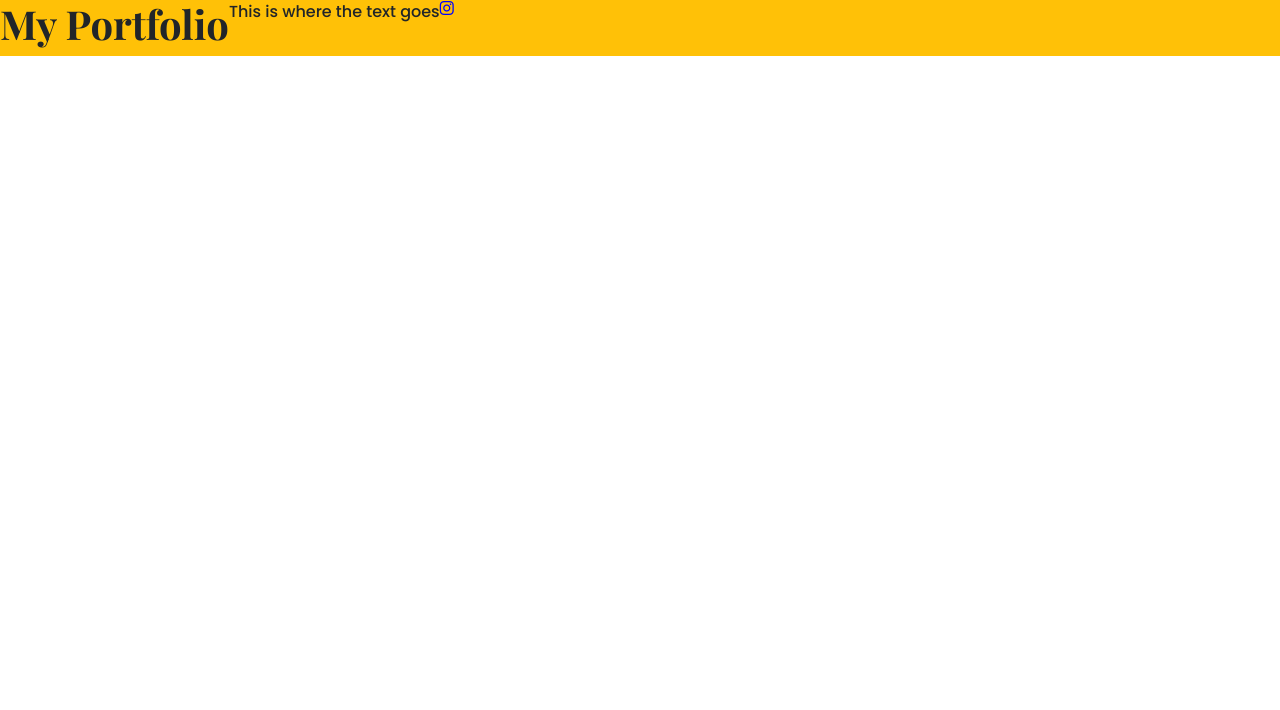
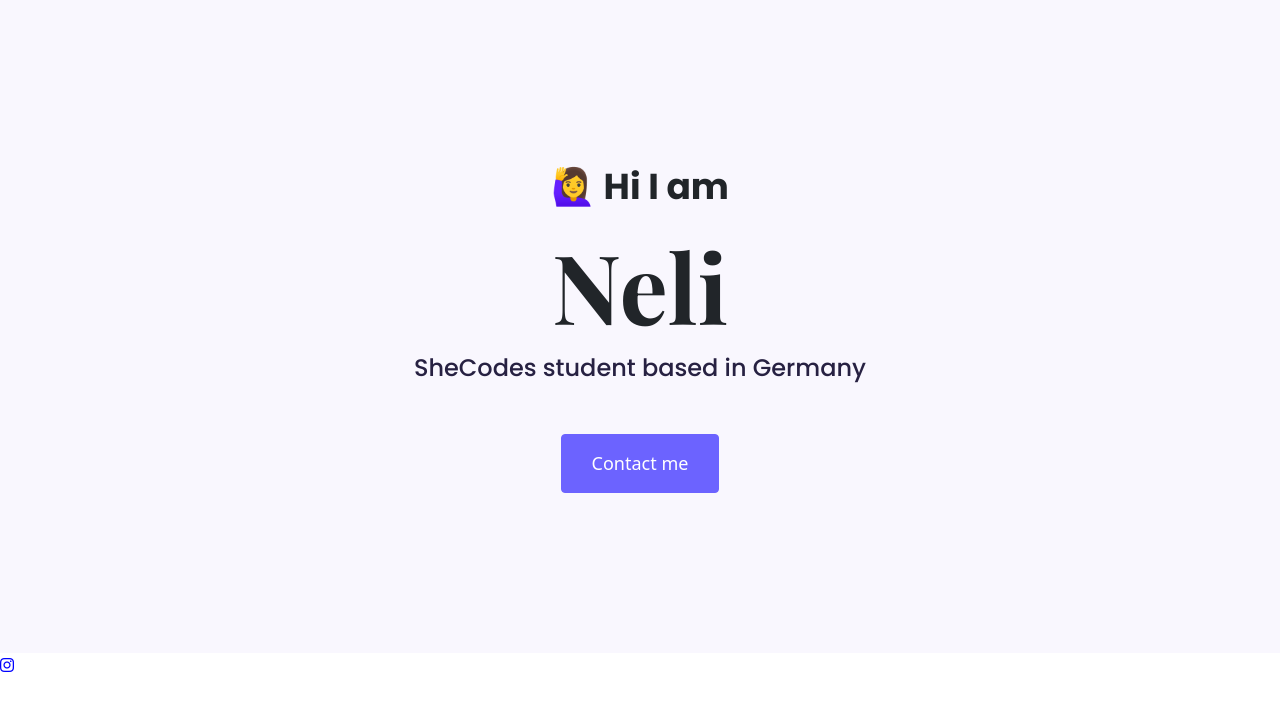
Before and after one commit to alice4599/My-Portfolio, a plain HTML site: page index.html in a window 1280 px wide. Drawn offline with nearby package versions, Linux system fonts and the light colour scheme; a web font is replaced by a local one.

Commit message:
updated index and added styling to css

```diff
--- a/index.html
+++ b/index.html
@@ -28,11 +28,13 @@
     <link rel="stylesheet" href="src/style.css" />
   </head>
   <body>
-    <div class="d-flex bg-warning">
-      <h1>My Portfolio</h1>
+    <div class="myTitle">
+      <h2>🙋‍♀️ Hi I am</h2>
+      <h1>Neli</h1>
+      <p class="mb-5">SheCodes student based in Germany</p>
 
-      <p>This is where the text goes</p>
-      <i class="fa-brands fa-instagram"></i>
+      <div><a href="#" class="btn btn-info">Contact me</a></div>
     </div>
+    <i class="fa-brands fa-instagram"></i>
   </body>
 </html>
--- a/src/style.css
+++ b/src/style.css
@@ -1,15 +1,55 @@
+:root {
+    --branding-color: #6c63ff;
+    --secondary-color: #F9F7FE;
+    --heading-font-family: Playfair Display;
+    --default-font-family: poppins;
+}
+
 h1 {
-    font-family: Playfair Display;
+    font-family: var(--heading-font-family);
+    font-size: 96px;
+    font-weight: bold;
+    line-height: 127.97px;
+    margin: 0;
+}
 
+h2 {
+    font-family: var(--default-font-family);
     font-weight: bold;
+    font-size: 36px;
+    line-height: 54px;
 }
 
 p {
-    font-family: poppins;
+    color: #272142;
+    font-family: var(--default-font-family);
     font-weight: normal;
+    font-size: 24px;
+    line-height: 36px;
 }
 
 i {
 
     color: blue;
 }
+
+.btn-info {
+    background: var(--branding-color);
+    border-color: var(--branding-color);
+    border-radius: 4px;
+    color: white;
+    font-size: 18px;
+    line-height: 27px;
+    padding: 15px 30px;
+}
+
+.btn-info:hover {
+    background: var(--branding-color);
+
+}
+
+.myTitle {
+    background: var(--secondary-color);
+    text-align: center;
+    padding: 160px 20px;
+}
```
